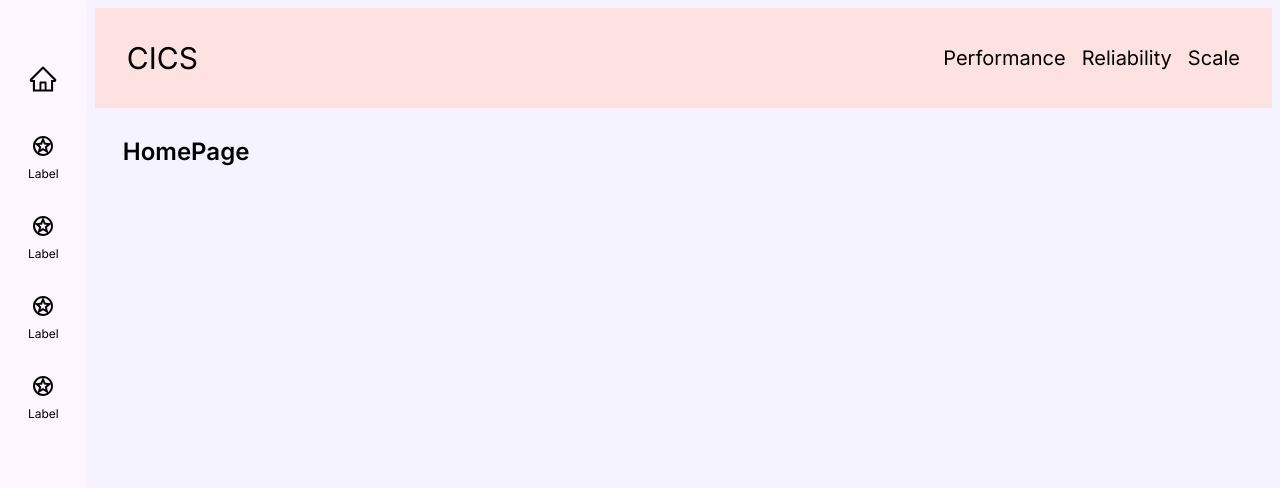
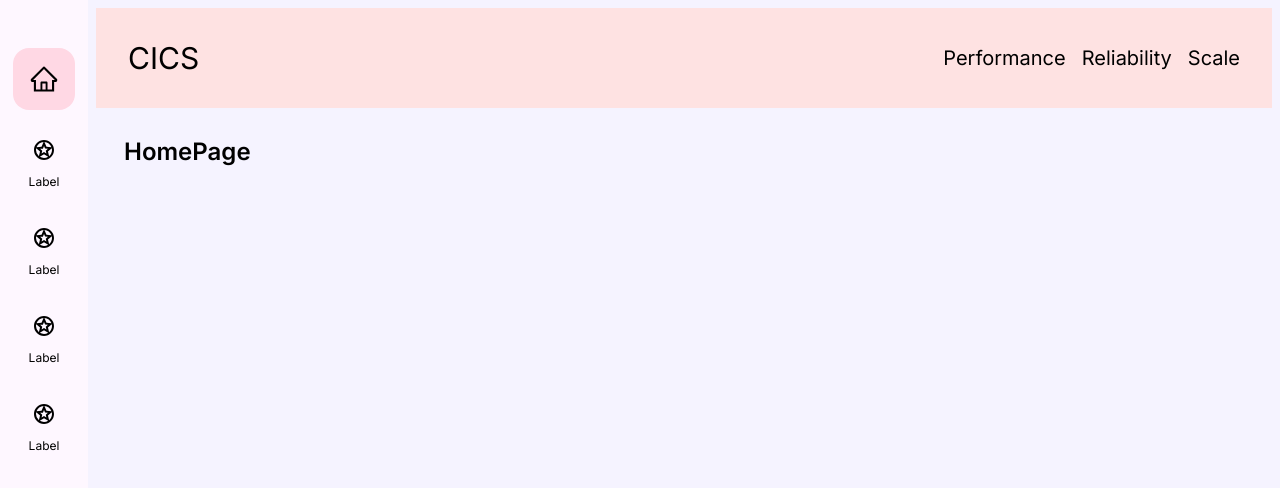
Before and after one commit to taylor50737/hackathon-gp4, a Next.js app: page / in a window 1280 px wide. Shown: the top 488 px of the page. Built offline with nearby package versions, Linux system fonts and the light colour scheme.

Commit message:
Updated side-navbar link button hover bg-color

```diff
--- a/components/ui/side-nav.tsx
+++ b/components/ui/side-nav.tsx
@@ -1,5 +1,8 @@
+"use client";
+
 import { AiOutlineHome } from "react-icons/ai";
 import { MdOutlineStars } from "react-icons/md";
+import { usePathname } from "next/navigation";
 
 import React from "react";
 import Link from "next/link";
@@ -12,17 +15,30 @@ export default function SideNav() {
     { title: "Label", icon: <MdOutlineStars />, path: "/label4" },
   ];
 
+  const pathname = usePathname();
+
   return (
-    <div className="bg-light-violet h-screen p-3 pt-12 relative">
-      <div className="rounded-2xl hover:bg-light-pink cursor-pointer p-4">
-        <Link href="/"><AiOutlineHome className="text-3xl" /></Link>
-      </div>
+    <div className="bg-light-violet h-screen pt-12 relative flex flex-col items-center">
+      <Link
+        href="/"
+        className={`rounded-2xl hover:bg-light-pink cursor-pointer p-4 ${pathname === "/" ? "bg-light-pink" : ""}`}
+      >
+        <AiOutlineHome className="text-3xl" />
+      </Link>
       <ul className="pt-2">
         {Menus.map((menu, index) => (
           <li className="text-center" key={index}>
-            <Link href={menu.path} className="rounded-2xl hover:bg-light-pink cursor-pointer p-4 flex flex-col items-center gap-2">
-              <div className="text-2xl">{menu.icon}</div> <span className="text-xs">{menu.title}</span>
-            </Link>
+            <div className="p-4 flex flex-col items-center gap-2">
+              <Link
+                href={menu.path}
+                className={`rounded-full text-2xl hover:bg-light-purple px-4 py-1 ${
+                  pathname === menu.path ? "bg-light-purple" : ""
+                }`}
+              >
+                {menu.icon}
+              </Link>
+              <span className="text-xs">{menu.title}</span>
+            </div>
           </li>
         ))}
       </ul>
--- a/tailwind.config.ts
+++ b/tailwind.config.ts
@@ -11,6 +11,7 @@ const config: Config = {
       colors: {
         "light-violet": "#FEF7FF",
         "light-pink": "#FFD8E4",
+        "light-purple": "#E8DEF8",
       },
       backgroundImage: {
         "gradient-radial": "radial-gradient(var(--tw-gradient-stops))",
```
